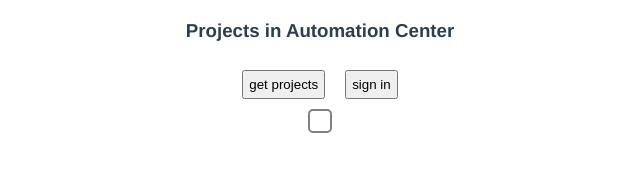
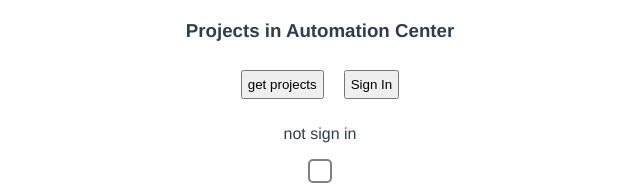
Before and after one commit to bobjiangps/automation_center, a Vue app in the folder frontend/: page / in a window 1280 px wide. Shown: the part 127-320 px from the top of the page, without its empty margins (320-960 px from the left). Built offline with nearby package versions, Linux system fonts and the light colour scheme.

Commit message:
update home page

```diff
--- a/frontend/src/components/home.vue
+++ b/frontend/src/components/home.vue
@@ -2,8 +2,9 @@
   <div>
     <h3>{{ msg }}</h3>
     <button type="button" @click='getProjects' :style="{ margin: '10px', padding: '5px' }">get projects</button>
-    <button type="button" @click='getToken' :style="{ margin: '10px', padding: '5px' }">sign in</button>
-    <p v-if="auth.length > 0">user logged in</p>
+    <button v-if="auth.length == 0" type="button" @click='getToken' :style="{ margin: '10px', padding: '5px' }">Sign In</button>
+    <button v-else type="button" :style="{ margin: '10px', padding: '5px' }">Sign Out</button>
+    <p>{{ auth_text }}</p>
     <table v-if="auth.length > 0" :style="{ border: '2px solid gray', borderRadius: '5px', padding: '10px' }" align='center'>
       <tr v-for='a in auth'>
         <td>{{ a.id }}</td>
@@ -31,7 +32,8 @@ export default {
     return {
       msg: 'Projects in Automation Center',
       projects: [],
-      auth: []
+      auth: [],
+      auth_text: 'not sign in'
     }
   },
 
@@ -45,9 +47,10 @@ export default {
           "username": "bo",
           "password": "111111"
       }).then(response => {
+          this.auth_text = "Hello, bo"
           this.auth.push(response.data)
       }).catch(error => {
-          console.log("Error login")
+          this.auth_text = "Error when sign in "
           console.log(error)});
     }
   }
```
Also changed, not shown: 1 other file (tests, documents, lock files or other folders).
